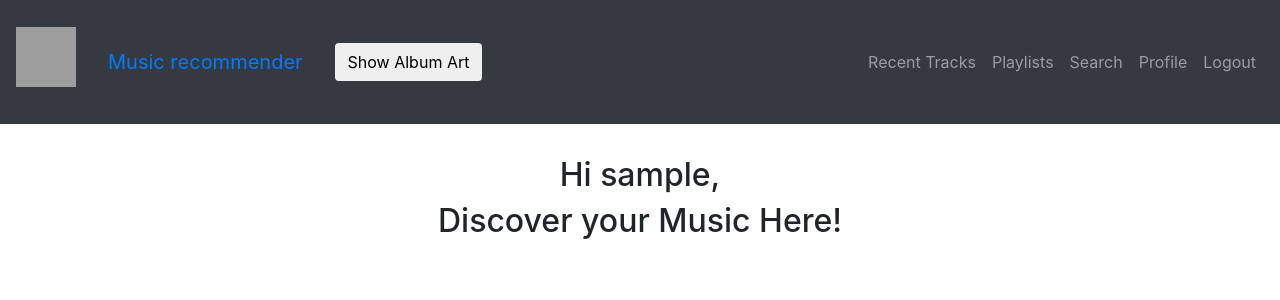
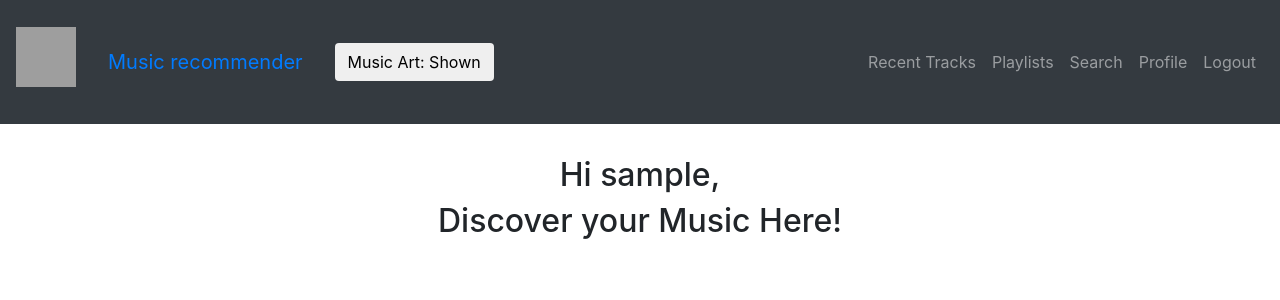
Before and after one commit to sankethire/MusicRecommender, a Flask app: page /home in a window 1280 px wide. Shown: the top 300 px of the page. Run offline with Flask 2, Linux system fonts and the light colour scheme; the visitor is signed in with stand-in values (Sample User, id 1); data that the repository does not hold is empty; some libraries are stand-ins or nearby versions; grey boxes are pictures that could not be loaded.

Commit message:
music art toggle button: not working

```diff
--- a/website/templates/base.html
+++ b/website/templates/base.html
@@ -34,10 +34,16 @@
 		<div class="navbar-brand .navbar.center .navbar-inner">
 			<a class="nav-link" href="/home"><font size="">Music recommender</font></a>
 		</div>
-
-		<div class="navbar-brand .navbar.center .navbar-inner">
-			<button type="button" class="btn btn-default">Show Album Art</button>
-		</div>
+		{% set music_art = session.get('music_art') %}
+		{% if music_art %}
+			<div class="navbar-brand .navbar.center .navbar-inner">
+				<button type="button" class="btn btn-default" onclick="window.location.href = '/toggle_music_art';">Music Art: Shown</button>
+			</div>
+		{% else %}
+			<div class="navbar-brand .navbar.center .navbar-inner">
+				<button type="button" class="btn btn-success">Music Art: Hidden</button>
+			</div>
+		{% endif %}
 		<button class="navbar-toggler" type="button" data-toggle="collapse" data-target="#navbarSupportedContent" aria-controls="navbarSupportedContent" aria-expanded="false" aria-label="Toggle navigation">
 		  <span class="navbar-toggler-icon"></span>
 		</button>
```
